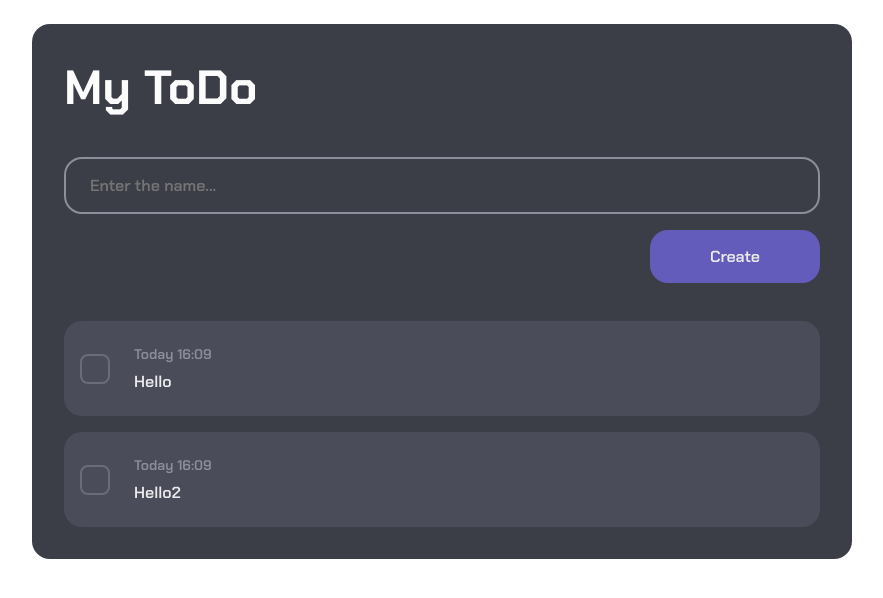
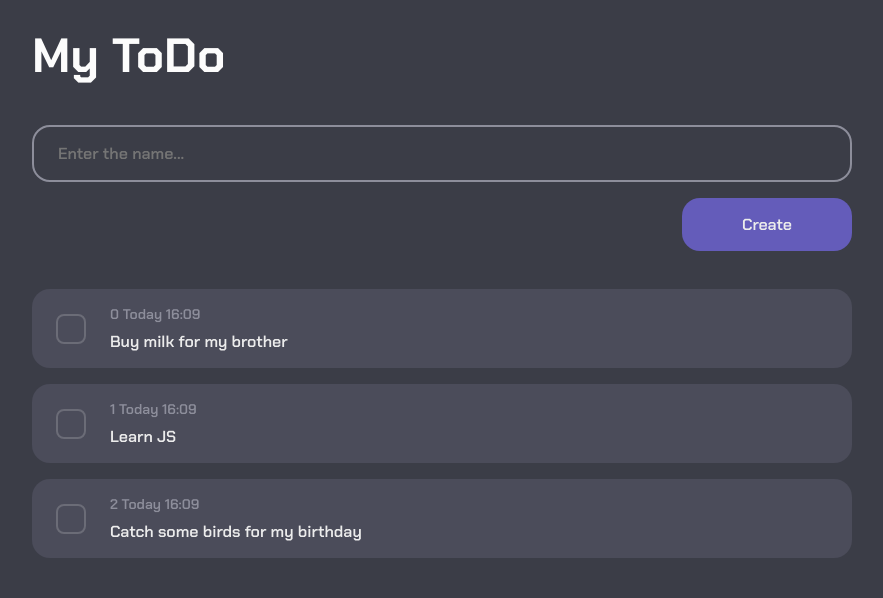
Before and after one commit to qwqwz/my-todo-app, a Vue app in the folder todo-app/: page / in a window 1280 px wide. Shown: the top 598 px of the page, without its empty margins (198-1081 px from the left). Built offline with nearby package versions, Linux system fonts and the light colour scheme.

Commit message:
add vuex; new func: add new post, delete, change status

```diff
--- a/todo-app/package.json
+++ b/todo-app/package.json
@@ -11,7 +11,7 @@
     "core-js": "^3.8.3",
     "vue": "^3.2.13",
     "vue-router": "^4.0.3",
-    "vuex": "^4.0.0"
+    "vuex": "^4.0.2"
   },
   "devDependencies": {
     "@babel/core": "^7.12.16",
--- a/todo-app/public/index.html
+++ b/todo-app/public/index.html
@@ -5,7 +5,7 @@
     <meta name="viewport" content="width=device-width,initial-scale=1.0">
     <title><My Todo></title>
   </head>
-  <body>
+  <body style="background-color: #3B3D47">
     <div id="app"></div>
   </body>
 </html>
--- a/todo-app/src/App.vue
+++ b/todo-app/src/App.vue
@@ -1,8 +1,8 @@
 <template>
   <div class="app">
     <h1 class="main-title">My ToDo</h1>
-    <post-form/>
-    <post-list :items="items"/>
+    <post-form />
+    <post-list />
 
   </div>
 </template>
@@ -12,21 +12,13 @@ import PostForm from "@/components/PostForm";
 import PostList from "@/components/PostList";
 
 export default {
-  components: {PostForm, PostList},
-  data() {
-    return {
-      items: [
-        {id: 1, title: 'Hello', status: true},
-        {id: 2, title: 'Hello2', status: true},
-      ]
-    }
-  }
+  components: {PostForm, PostList}
 }
 </script>
 
 
 <style>
-@import url('https://fonts.googleapis.com/css2?family=Chakra+Petch:ital,wght@0,300;0,400;0,500;0,600;0,700;1,300;1,400;1,500;1,600;1,700&display=swap');
+@import url("https://fonts.googleapis.com/css2?family=Chakra+Petch:ital,wght@0,300;0,400;0,500;0,600;0,700;1,300;1,400;1,500;1,600;1,700&display=swap");
 
 body {
   font-family: 'Chakra Petch', sans-serif;
@@ -38,6 +30,13 @@ body {
   box-sizing: border-box;
 }
 
+h4 {
+  font-style: normal;
+  font-weight: 600;
+  font-size: 16px;
+  line-height: 21px;
+}
+
 #app {
   margin: 24px;
 }
@@ -45,10 +44,7 @@ body {
 .app {
   align-content: center;
   max-width: 820px;
-  background-color: #3B3D47;
-  margin: 24px auto;
-  padding: 32px;
-  border-radius: 18px;
+  margin: 0 auto;
 }
 
 .main-title {
--- a/todo-app/src/components/PostForm.vue
+++ b/todo-app/src/components/PostForm.vue
@@ -1,13 +1,34 @@
 <template>
   <div class="post-form">
-    <input class="main-input" type="text" placeholder="Enter the name...">
-<button class="btn">Create</button>
+    <input v-model="title"
+           class="main-input"
+           type="text" placeholder="Enter the name..."
+           v-on:keyup.enter="addNewTask(title)"
+    >
+    <button @click="addNewTask(title)"
+            class="btn"
+    >Create
+    </button>
   </div>
 </template>
 
 <script>
 export default {
-  name: "PostForm"
+  name: "PostForm",
+  data () {
+    return {
+      title: ''
+    }
+  },
+  methods: {
+    addNewTask(title) {
+      if (this.title.trim() !== '') {
+        this.$store.commit('addNewTask', title);
+        this.$store.getters.turnActive;
+        this.title = '';
+      }
+    }
+  }
 }
 </script>
 
--- a/todo-app/src/components/PostItem.vue
+++ b/todo-app/src/components/PostItem.vue
@@ -1,24 +1,59 @@
 <template>
-<li class="post-item" @click="turnStatus(item)" >
-  <ItemCheckbox :status="item.status"/>
-  <div>
-    <div class="create-date">Today 16:09</div>
-    <div class="title" :class="item.status == false ? 'unable' : true">{{ item.title }}</div>
+<li class="post-item"
+    @click="turnActive(index)"
+    :class="item.isActive === false ? 'done' : true"
+>
+  <div class="main_content">
+    <ItemCheckbox :isActive="item.isActive"/>
+    <div>
+      <div class="create-date">{{ index }} Today 16:09 </div>
+      <div class="title"
+      >
+        <h4>{{ item.title }}</h4>
+      </div>
+    </div>
+  </div>
+  <div class="controls">
+    <div class="control_edit" @click.stop.prevent>
+
+      <div class="svg_container">
+        <svg width="19" height="19" viewBox="0 0 19 19" fill="none" xmlns="http://www.w3.org/2000/svg">
+          <path d="M13.474 3.40783L15.592 5.52483L13.474 3.40783ZM14.836 1.54283L9.109 7.26983C8.81309 7.56533 8.61128 7.94181 8.529 8.35183L8 10.9998L10.648 10.4698C11.058 10.3878 11.434 10.1868 11.73 9.89083L17.457 4.16383C17.6291 3.99173 17.7656 3.78742 17.8588 3.56256C17.9519 3.33771 17.9998 3.09671 17.9998 2.85333C17.9998 2.60994 17.9519 2.36895 17.8588 2.14409C17.7656 1.91923 17.6291 1.71492 17.457 1.54283C17.2849 1.37073 17.0806 1.23421 16.8557 1.14108C16.6309 1.04794 16.3899 1 16.1465 1C15.9031 1 15.6621 1.04794 15.4373 1.14108C15.2124 1.23421 15.0081 1.37073 14.836 1.54283V1.54283Z" stroke-width="2" stroke-linecap="round" stroke-linejoin="round"/>
+          <path d="M16 13V16C16 16.5304 15.7893 17.0391 15.4142 17.4142C15.0391 17.7893 14.5304 18 14 18H3C2.46957 18 1.96086 17.7893 1.58579 17.4142C1.21071 17.0391 1 16.5304 1 16V5C1 4.46957 1.21071 3.96086 1.58579 3.58579C1.96086 3.21071 2.46957 3 3 3H6" stroke-width="2" stroke-linecap="round" stroke-linejoin="round"/>
+        </svg>
+      </div>
+    </div>
+    <div class="control_delete" @click.stop.prevent @click="deleteTask(item.id, item.isActive, index)">
+
+      <div class="svg_container">
+        <svg width="18" height="19" viewBox="0 0 18 19" fill="none" xmlns="http://www.w3.org/2000/svg">
+          <path d="M10.6 8.65V12.9M2.6 4.4H15.4L14.136 16.487C14.0927 16.903 13.9065 17.2873 13.613 17.5665C13.3196 17.8457 12.9395 18 12.5456 18H5.4544C5.06051 18 4.68045 17.8457 4.387 17.5665C4.09355 17.2873 3.90733 16.903 3.864 16.487L2.6 4.4ZM5.276 1.97495C5.4054 1.68337 5.61017 1.4369 5.8664 1.26427C6.12264 1.09165 6.4198 0.999996 6.7232 1H11.2768C11.5803 0.999835 11.8777 1.09141 12.1341 1.26405C12.3905 1.43668 12.5953 1.68324 12.7248 1.97495L13.8 4.4H4.2L5.276 1.97495V1.97495ZM1 4.4H17H1ZM7.4 8.65V12.9V8.65Z" stroke-width="2" stroke-linecap="round" stroke-linejoin="round"/>
+        </svg>
+      </div>
+    </div>
+
   </div>
 </li>
 </template>
 
 <script>
-import ItemCheckbox from "@/assets/ItemCheckbox";
+import ItemCheckbox from "@/components/ui/ItemCheckbox";
 export default {
   name: "PostItem",
   components: {ItemCheckbox},
   props: {
-    item: Object
+    item: Object,
+    index: Number
   },
   methods: {
-    turnStatus(item) {
-      item.status = !item.status;
+    deleteTask(id, status) {
+      this.$store.commit('deleteTask', id, status);
+      this.$store.getters.turnActive;
+    },
+    turnActive(index) {
+      const active = this.$store.state.tasks[index].isActive;
+      this.$store.state.tasks[index].isActive = !active;
+      this.$store.getters.turnActive;
     }
   }
 }
@@ -28,16 +63,45 @@ export default {
 
 .post-item {
   display: flex;
+  justify-content: space-between;
   align-items: center;
   background: #4B4C5A;
   border-radius: 18px;
-  padding: 24px 16px;
+  padding: 16px 24px;
   gap: 24px;
   cursor: pointer;
+  user-select: none;
+  z-index: 1;
 }
 
-.unable {
+.main_content {
+  display: flex;
+  justify-content: space-between;
+  align-items: center;
+  gap: 24px;
+}
+
+.post-item:hover {
+  background-color: #575969;
+  transition: 0.3s;
+}
+
+.post-item:hover .controls {
+  opacity: 100%;
+  transition: opacity ease-in-out .3s;
+}
+
+.done {
+  opacity: 50%;
+}
+
+.done .control_edit {
+  display: none;
+}
+
+.done h4{
   text-decoration: line-through;
+  color: #8D8E9B;
 }
 
 .create-date {
@@ -49,12 +113,50 @@ export default {
 }
 
 .title {
-  font-style: normal;
-  font-weight: 600;
-  font-size: 16px;
-  line-height: 21px;
   margin-top: 8px;
   color: #ECECEC;
 }
 
+.controls {
+  display: flex;
+  opacity: 0;
+  justify-content: right;
+  gap: 8px;
+  flex-wrap: wrap;
+  z-index: 2;
+}
+
+.svg_container {
+  display: flex;
+  justify-content: center;
+  align-items: center;
+  width: 24px;
+  height: 24px;
+}
+
+.control_edit {
+  border-radius: 8px;
+  padding: 8px;
+  stroke: #8D8E9B;
+}
+
+.control_edit:hover {
+  background-color: #8D8E9B;
+  stroke: #ECECEC;
+  transition: 0.3s;
+}
+
+.control_delete {
+  border-radius: 8px;
+  padding: 8px;
+  stroke: #EB5757;
+  transition: 0.3s;
+}
+
+.control_delete:hover {
+  background-color: #EB5757;
+  stroke: #ECECEC;
+}
+
+
 </style>
--- a/todo-app/src/components/PostList.vue
+++ b/todo-app/src/components/PostList.vue
@@ -1,6 +1,14 @@
 <template>
   <ul class="post-list">
-    <post-item :key="item.id" :item="item" v-for="item in items"/>
+    <transition-group name="list-complete">
+      <post-item
+        class="list-complete-item"
+        :key="item.id"
+        :item="item"
+        :index="index"
+        v-for="(item, index) in this.$store.state.tasks"
+      />
+    </transition-group>
   </ul>
 </template>
 
@@ -9,10 +17,6 @@ import PostItem from "@/components/PostItem";
 export default {
   name: "PostList",
   components: {PostItem},
-  props: {
-    items: Array
-  }
-
 }
 </script>
 
@@ -20,10 +24,34 @@ export default {
 .post-list {
   list-style: none;
   margin-top: 38px;
+  gap: 16px;
 }
 
 .post-list li {
-  margin-top: 16px;
+  margin-bottom: 16px;
+}
+
+.list-complete-item {
+  transition: all .3s;
+  display: flex;
+}
+ .list-complete-leave-to {
+  opacity: 0;
+  transform: translateX(30px);
+}
+
+.list-complete-enter-active {
+  opacity: 0;
+  transform: translateY(30px);
+}
+
+.list-complete-leave-active {
+  width: 100%;
+  position: absolute;
+}
+
+.list-complete-move {
+  transition: transform 0.5s ease;
 }
 
 </style>
--- a/todo-app/src/assets/ItemCheckbox.vue
+++ b/todo-app/src/components/ui/ItemCheckbox.vue
@@ -1,13 +1,13 @@
 <template>
 
-  <div class="item-checkbox" :class="status === false ? 'unable' : true"></div>
+  <div class="item-checkbox" :class="isActive === false ? 'unable' : true"></div>
 </template>
 
 <script>
 export default {
   name: "ItemCheckbox",
   props: {
-    status: {
+    isActive: {
       type: Boolean
     }
   }
@@ -16,14 +16,14 @@ export default {
 
 <style scoped>
 .item-checkbox {
-  width: 30px;
-  height: 30px;
+  min-width: 30px;
+  min-height: 30px;
   border: 2px solid #6B6C77;
   border-radius: 8px;
 }
 
 .unable {
-  background-image: url("../assets/icons/ic_round-done.svg");
+  background-image: url("../../assets/icons/ic_round-done.svg");
   background-repeat: no-repeat;
   background-position: center;
 }
--- a/todo-app/src/main.js
+++ b/todo-app/src/main.js
@@ -1,6 +1,7 @@
 import { createApp } from 'vue'
 import App from "@/App";
+import store from './store'
 
 const app = createApp(App);
-
+app.use(store);
 app.mount('#app')
--- /dev/null
+++ b/todo-app/src/store.js
@@ -0,0 +1,34 @@
+import { createStore } from 'vuex'
+
+const store = createStore({
+  state() {
+    return {
+      tasks: [
+        {id: 1, title: 'Buy milk for my brother', isActive: true},
+        {id: 2, title: 'Learn JS', isActive: true},
+        {id: 3, title: 'Catch some birds for my birthday', isActive: true},
+      ],
+    }
+  },
+  mutations: {
+    addNewTask(state, title) {
+      const s_tasks = state.tasks;
+      if (s_tasks.length === 0) {
+        return s_tasks.push({id: 1, title: title, isActive: true});
+      }
+      s_tasks.push({id: s_tasks[s_tasks.length - 1].id + 1, title:title, isActive: true});
+    },
+    deleteTask(state, id) {
+        state.tasks = state.tasks.filter(x => x.id !== id);
+      }
+    },
+  getters: {
+    turnActive: state => {
+      state.tasks.sort ((x,y) => Number(y.isActive) - Number(x.isActive));
+    }
+  }
+
+})
+
+
+export default store;
```
Also changed, not shown: 1 other file (tests, documents, lock files or other folders).
